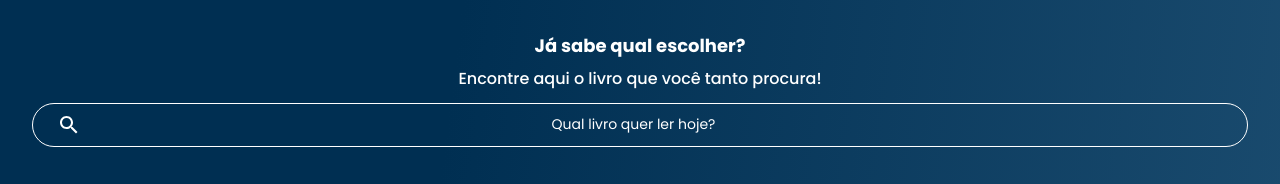
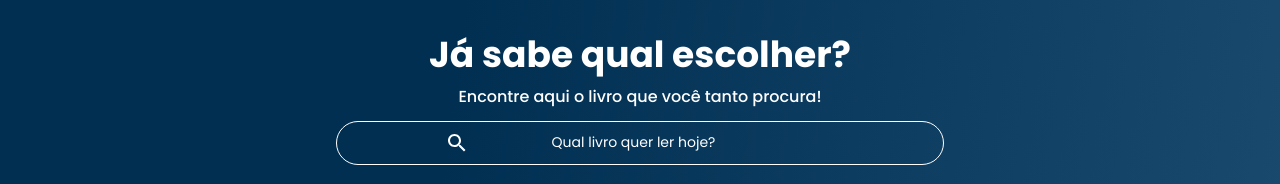
Before and after one commit to vitoriajoana/o-melhor-site, a plain HTML site: page index.html in a window 1280 px wide. Shown: the part 170-354 px from the top of the page. Drawn offline with nearby package versions, Linux system fonts and the light colour scheme.

Commit message:
Update banner.css

```diff
--- a/styles/banner.css
+++ b/styles/banner.css
@@ -33,3 +33,17 @@
     background: url("../img/Lupa.svg") no-repeat;
     background-position: 1em;
 }
+
+@media screen and (min-width: 1024px) {
+    .banner__titulo {
+        font-size: 36px;
+    }
+
+    .banner__pesquisa {
+        width: 50%;
+    }
+
+    .banner__pesquisa::placeholder {
+        background-position: 7em;
+    }
+}
```
